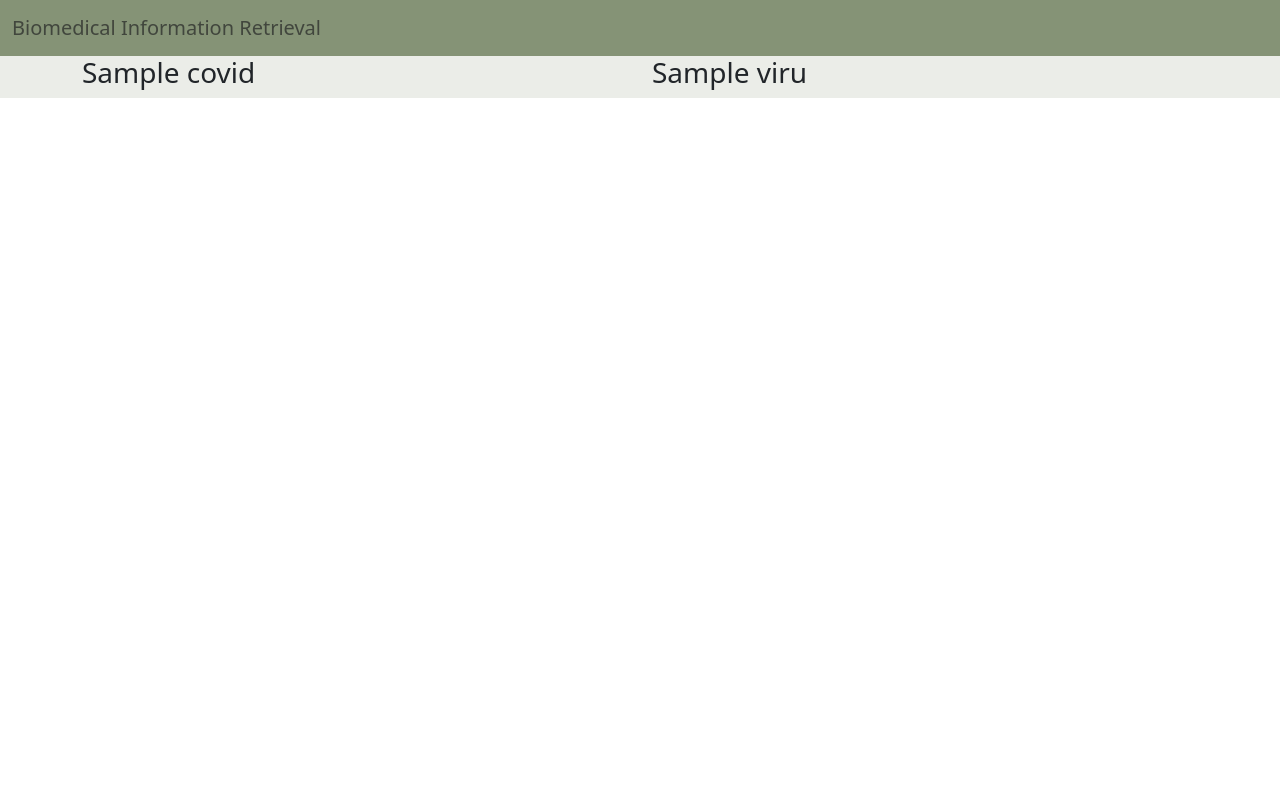
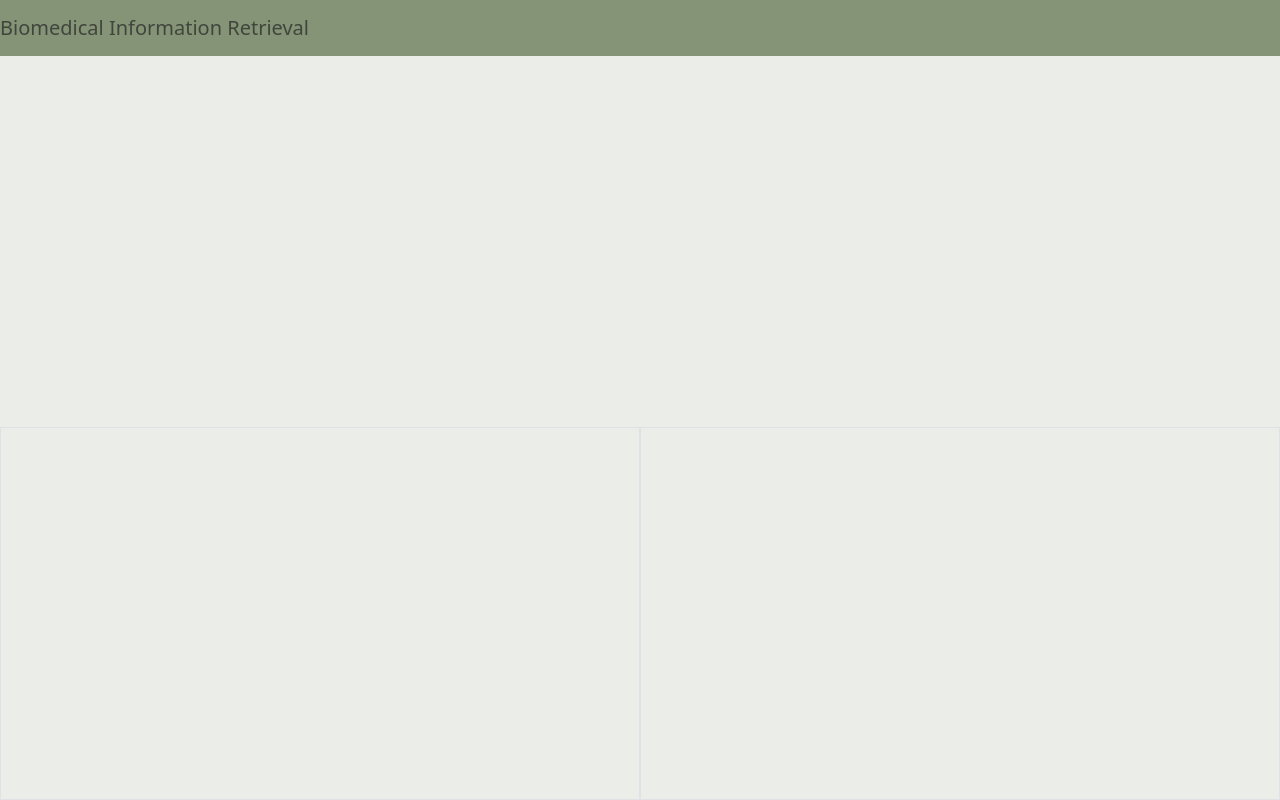
Before and after one commit to yyyyuwen/sentence_rank, a Flask app: template templates/index.html in a window 1280 px wide. Run offline with Flask 2, Linux system fonts and the light colour scheme; the template is opened without the code that fills it: most values are stand-ins (such as "Sample title", 1, 10 or a date in 2020).

Commit message:
add html

```diff
--- a/app.py
+++ b/app.py
@@ -33,6 +33,10 @@
         covid = pickle.load(file)
     with open('./virus.pickle','rb') as file:
         virus = pickle.load(file)
+    with open('./covid_tfidf','rb') as file:
+        covid_tfidf = pickle.load(file)
+    with open('./virus_tfidf','rb') as file:
+        virus_tfidf = pickle.load(file)
 
     return render_template('index.html', **locals(), enumerate = enumerate)
 
--- a/templates/index.html
+++ b/templates/index.html
@@ -37,51 +37,59 @@
               color: white;
           }
 
-          .nav-btn {
-              background-color: #859376; /* Green */
+          .nav-left {
+              background-color: #EBEDE8; /* Green */
               color: #41463D;
+              overflow-y: scroll;
           }
 
-          .nav-btn:hover {
-              background-color: #41463D; /* Green */
-              color: white;
+          .nav-right {
+              background-color: #EBEDE8; /* Green */
+              color: #41463D;
+              overflow-y: scroll;
+          }
+
+          html,body {
+            height: 100%;
+            background: #EBEDE8;
           }
 
 
         </style>
-        <div class = "container-fluid" style = "background: #EBEDE8;">
+        <div class = "container-fluid h-100 d-flex flex-colum">
         <nav class="navbar navbar-expand-lg fixed-top">
-            <div class="container-fluid">
               <a class="navbar-brand" href="#" style=" color: #41463D">Biomedical Information Retrieval</a>
-              <button class="navbar-toggler" type="button" data-bs-toggle="collapse" data-bs-target="#navbarSupportedContent" aria-controls="navbarSupportedContent" aria-expanded="false" aria-label="Toggle navigation">
-                <span class="navbar-toggler-icon"></span>
-              </button>
-            </div>
         </nav>
 
-        <div class="container">
-          <div class="row">
+          <div class="row flex-fill" style="min-height:0">
           <h1>---</h1>
-          <div class="col-6" data-bs-spy="scroll">
-            {% for title, article in covid.items() %}
-                <h3>{{ title|e }}</h3>
-                    {% for idx, text in enumerate(article[:3]) %}
-                        <b><p>Score {{ text[1]|e }} : {{ text[0]|e }}</p></b>
-                        <br>
-                    {% endfor %}
+          <div class="col-6 border mh-100" style="overflow-y: scroll;">
+            {% for idx, article in enumerate(covid.items()) %}
+                <h3>{{ article[0]|e }}</h3>
+                {% for word in covid_tfidf[idx] %}
+                  {{word[0]}}
+                  {%- if not loop.last %},{% endif %}
+                {% endfor %}
+                <h4></h4>
+                {% for idx, text in enumerate(article[1][:3]) %}
+                    <b><p>{{ text[0]|e }}</p></b>
+                {% endfor %}
             {% endfor %}
           </div>
-          <div class="col-6" data-bs-spy="scroll">
-            {% for title, article in virus.items() %}
-                <h3>{{ title|e }}</h3>
-                    {% for idx, text in enumerate(article[:3]) %}
-                        <b><p>Score {{ text[1]|e }} : {{ text[0]|e }}</p></b>
-                        <br>
-                    {% endfor %}
+          <div class="col-6 border mh-100" style="overflow-y: scroll;">
+            {% for idx, article in enumerate(virus.items()) %}
+                <h3>{{ article[0]|e }}</h3>
+                {% for word in virus_tfidf[idx] %}
+                  {{word[0]}}
+                  {%- if not loop.last %},{% endif %}
+                {% endfor %}
+                <h4></h4>
+                {% for idx, text in enumerate(article[1][:3]) %}
+                    <b><p>{{ text[0]|e }}</p></b>
+                {% endfor %}
             {% endfor %}
           </div>
           </div>
-      </div>
 
        </div>
         <script src="https://cdn.jsdelivr.net/npm/@popperjs/core@2.9.2/dist/umd/popper.min.js" integrity="sha384-IQsoLXl5PILFhosVNubq5LC7Qb9DXgDA9i+tQ8Zj3iwWAwPtgFTxbJ8NT4GN1R8p" crossorigin="anonymous"></script>
```
Also changed, not shown: analyze.py (+6 -3 lines), main.py (+7 -5 lines), 2 other files.
